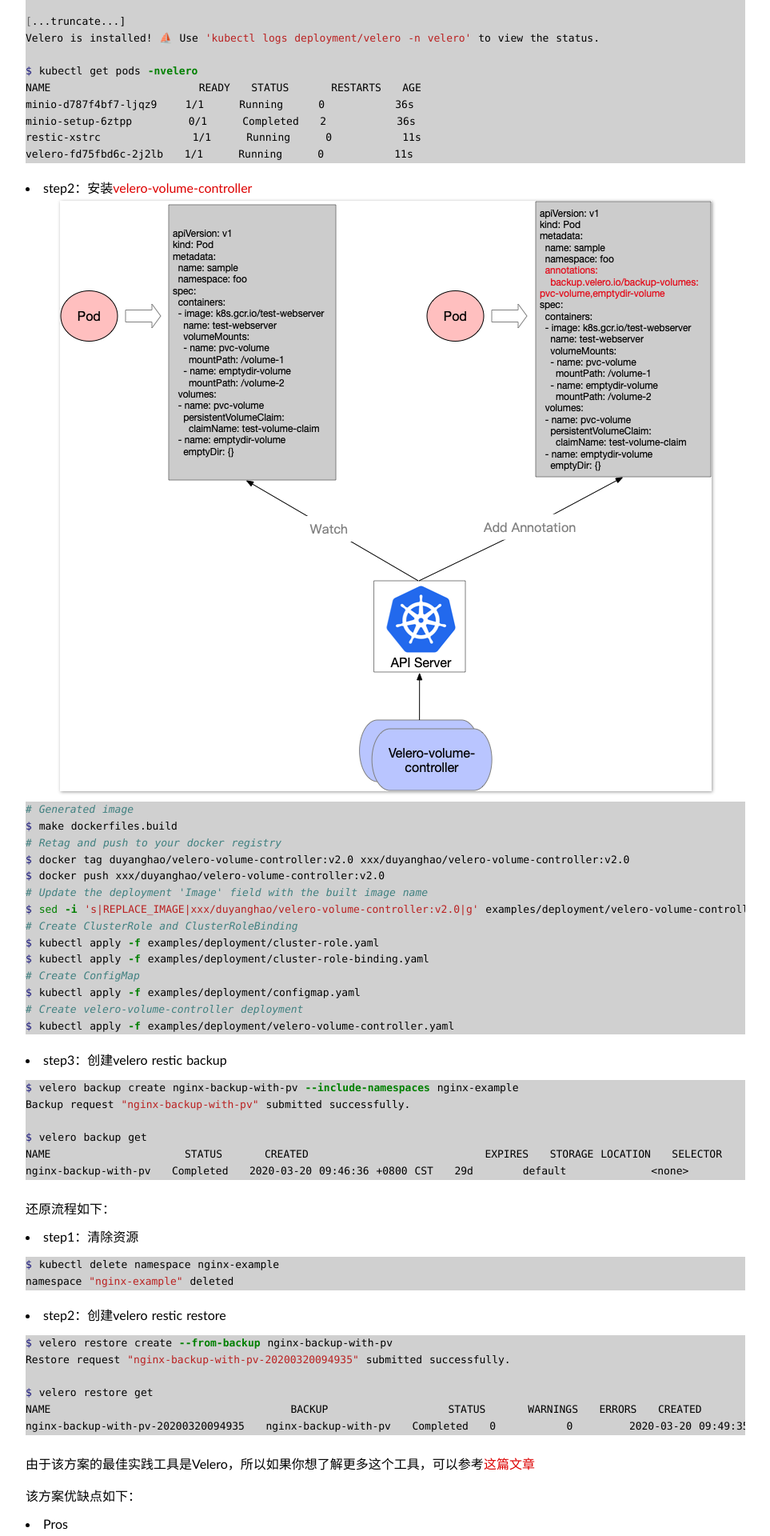
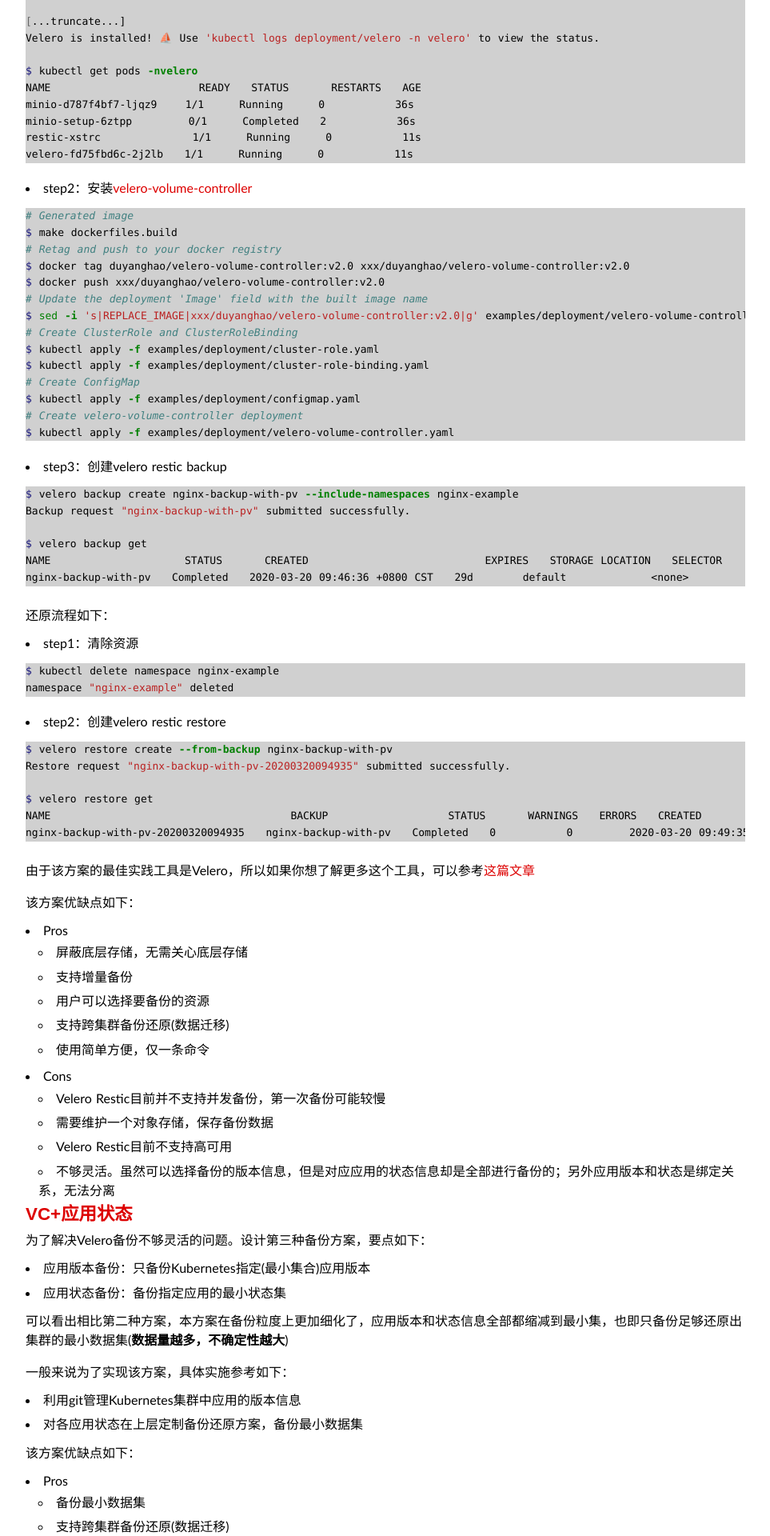
Before and after one commit to duyanghao/duyanghao.github.io, a Jekyll site: the page built from _posts/2020-5-21-kubernetes-bur.md, in a window 1280 px wide. Shown: the part 4423-6343 px from the top of the page at 80% size, without its empty margins (158-1121 px from the left). Built offline with Jekyll 4.4.1, drawn with Linux system fonts in a browser that asks for light colours; some web fonts are replaced; comment, search, counter and statistics services are not loaded.

Commit message:
updatef kubernetes-bur
Signed-off-by: duyanghao <1294057873@qq.com>

````diff
--- a/_posts/2020-5-21-kubernetes-bur.md
+++ b/_posts/2020-5-21-kubernetes-bur.md
@@ -191,7 +191,6 @@
   ```
 
 * step2：安装[velero-volume-controller](https://github.com/duyanghao/velero-volume-controller)
-  ![](/public/img/kubernetes_bur/velero-volume-controller.png)
   ```bash
   # Generated image
   $ make dockerfiles.build
````
